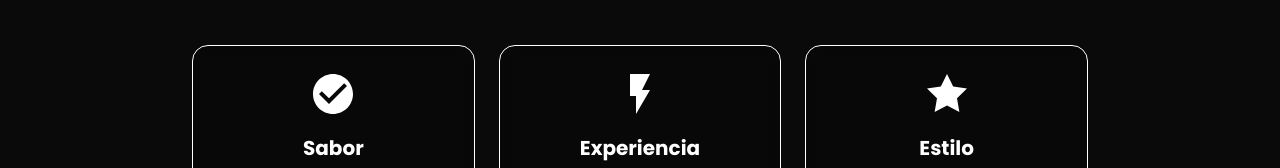
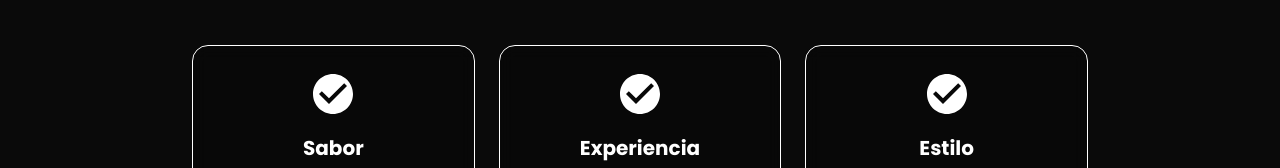
Before and after one commit to carlosgarcia-alt/sheridans, a Next.js app: page /nosotros in a window 1280 px wide. Shown: the part 956-1124 px from the top of the page. Built offline with nearby package versions, Linux system fonts and the light colour scheme.

Commit message:
Use same check icon with neon-pink color for all three value cards

```diff
--- a/src/app/nosotros/page.tsx
+++ b/src/app/nosotros/page.tsx
@@ -58,9 +58,9 @@ export default function Nosotros() {
               </div>
 
               <div className="bg-black/20 backdrop-blur-sm rounded-2xl p-6 border border-purple/30 text-center">
-                <div className="text-neon-green mb-4">
+                <div className="text-neon-pink mb-4">
                   <svg className="w-12 h-12 mx-auto" fill="currentColor" viewBox="0 0 24 24">
-                    <path d="M7 2v11h3v9l7-12h-4l4-8z"/>
+                    <path d="M12 2C6.48 2 2 6.48 2 12s4.48 10 10 10 10-4.48 10-10S17.52 2 12 2zm-2 15l-5-5 1.41-1.41L10 14.17l7.59-7.59L19 8l-9 9z"/>
                   </svg>
                 </div>
                 <h3 className="text-xl font-bold text-white mb-3">Experiencia</h3>
@@ -68,9 +68,9 @@ export default function Nosotros() {
               </div>
 
               <div className="bg-black/20 backdrop-blur-sm rounded-2xl p-6 border border-purple/30 text-center">
-                <div className="text-purple mb-4">
+                <div className="text-neon-pink mb-4">
                   <svg className="w-12 h-12 mx-auto" fill="currentColor" viewBox="0 0 24 24">
-                    <path d="M12 2l3.09 6.26L22 9.27l-5 4.87 1.18 6.88L12 17.77l-6.18 3.25L7 14.14 2 9.27l6.91-1.01L12 2z"/>
+                    <path d="M12 2C6.48 2 2 6.48 2 12s4.48 10 10 10 10-4.48 10-10S17.52 2 12 2zm-2 15l-5-5 1.41-1.41L10 14.17l7.59-7.59L19 8l-9 9z"/>
                   </svg>
                 </div>
                 <h3 className="text-xl font-bold text-white mb-3">Estilo</h3>
```
